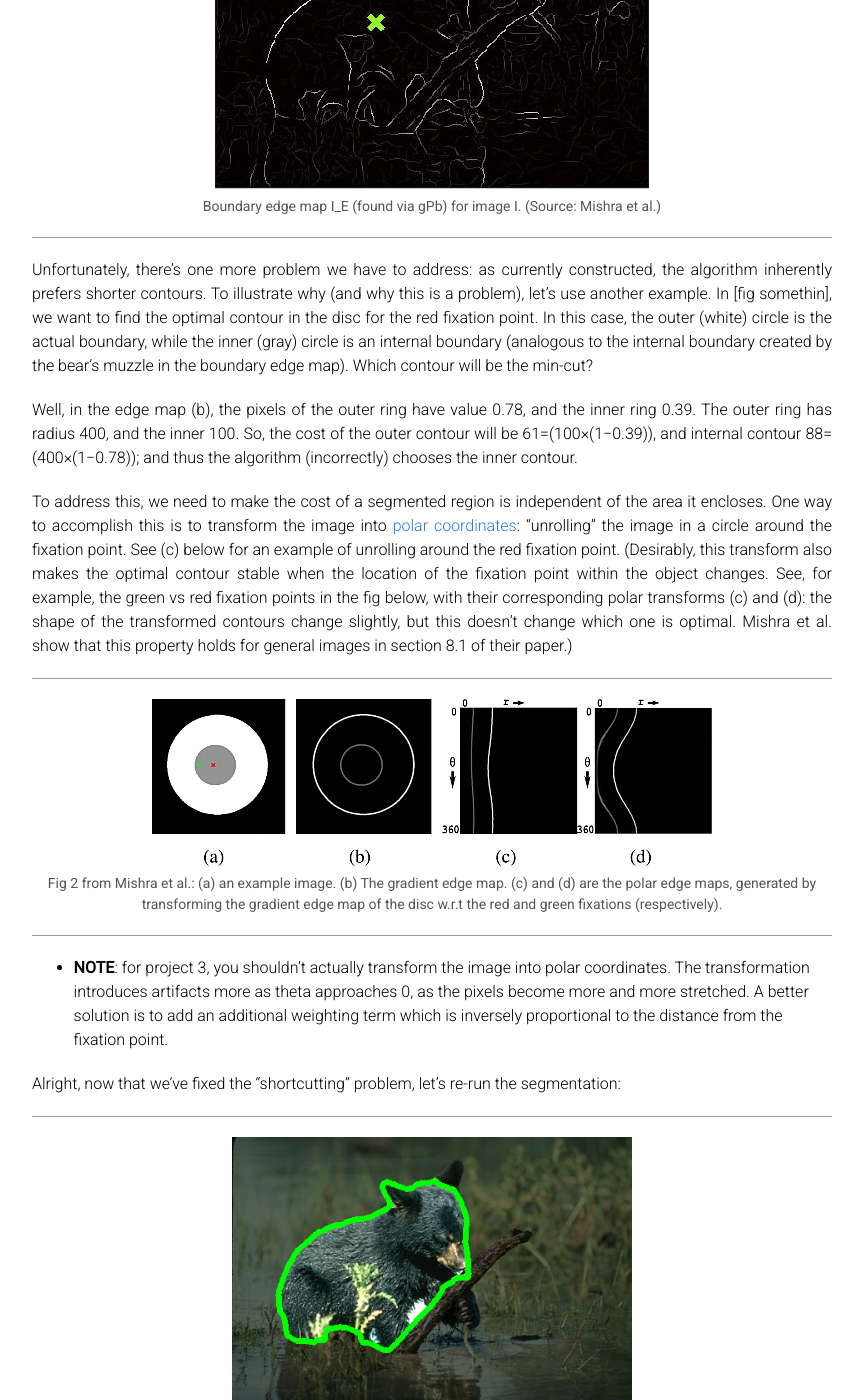
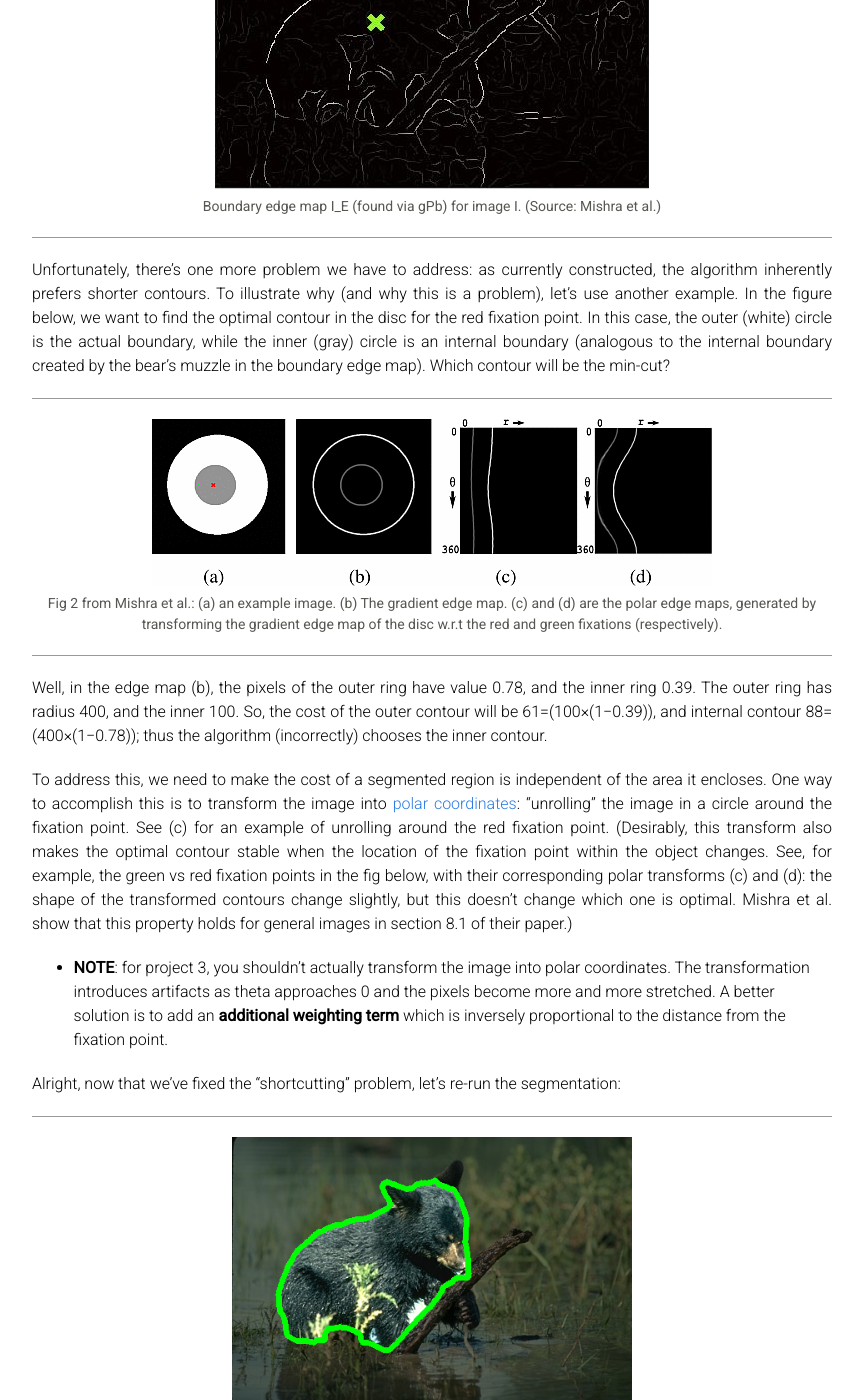
Before and after one commit to cmsc426spring2019/cmsc426spring2019.github.io, a Jekyll site: the page built from graphseg.md, in a window 1280 px wide and 1400 px high, scrolled down 4234 px. Shown: the whole window, without its empty margins (208-1071 px from the left). Built offline with Jekyll 4.4.1, drawn with Linux system fonts in a browser that asks for light colours; formulas are drawn with MathJax 3; part of the change alters nothing that is shown; some of the changed text lies outside the part shown.

Commit message:
Typos and slight rephrasing.

```diff
--- a/graphseg.md
+++ b/graphseg.md
@@ -92,14 +92,14 @@ objects from the background.
 
 
 Before we get into the details of our fixation-based approach, let’s
-consider a basic example of graph-based binary segmentation (binary
-segmentation = foreground/background) segmentation.
+consider a basic example of graph-based binary segmentation ("binary
+segmentation" = segmentation into foreground and background).
 
 In the broadest sense, graph-based segmentation represents an image
 as a graph G = (V, E): the vertices V are regions of the image,
 connected by edges E which are weighted based on some measure of
-pixel similarity. The source vertex *s *is connected to some pixels
-which are known to be in the background, and the sink *t *is
+pixel similarity. The source vertex *s* is connected to some pixels
+which are known to be in the background, and the sink *t* is
 connected to pixels known to be in the foreground (these pixels are
 identified beforehand). To segment the image, we find a
 [minimum-energy cut](https://www.cs.cmu.edu/~ckingsf/bioinfo-lectures/netflow.pdf)
@@ -164,31 +164,11 @@ is at the boundary between two regions of the image.
 
 Unfortunately, there's one more problem we have to address: as currently constructed, the algorithm inherently prefers
 shorter contours. To illustrate why (and why this is a problem), let’s use another example. In
-\[fig somethin\], we want to find the optimal contour in the disc
+the figure below, we want to find the optimal contour in the disc
 for the red fixation point. In this case, the outer (white) circle
 is the actual boundary, while the inner (gray) circle is an internal
 boundary (analogous to the internal boundary created by the bear’s
 muzzle in the boundary edge map). Which contour will be the min-cut?
-
-Well, in the edge map (b), the pixels of the outer ring have
-value 0.78, and the inner ring 0.39. The outer ring has radius
-400, and the inner 100. So, the cost of the outer contour will
-be 61=(100×(1−0.39)), and internal contour 88=(400×(1−0.78));
-and thus the algorithm (incorrectly) chooses the inner contour.
-
-To address this, we need to make the cost of a segmented region
-is independent of the area it encloses. One way to accomplish
-this is to transform the image into [polar coordinates](https://en.wikipedia.org/wiki/Polar_coordinate_system): “unrolling” the image in a
-circle around the fixation point. See (c) below for an
-example of unrolling around the red fixation point. (Desirably,
-this transform also makes the optimal contour stable when the
-location of the fixation point within the object changes. See,
-for example, the green vs red fixation points in the fig below,
-with their corresponding polar transforms (c) and (d): the shape
-of the transformed contours change slightly, but this doesn’t
-change which one is optimal. Mishra et al. show that this
-property holds for general images in section 8.1 of their
-paper.)
 
 <div class="fig figcenter fighighlight">
         <img src="/assets/graphseg/shortcut_problem_example.png">
@@ -200,10 +180,29 @@ w.r.t the red and green fixations (respectively).
 </div>
 </div>
 
+Well, in the edge map (b), the pixels of the outer ring have
+value 0.78, and the inner ring 0.39. The outer ring has radius
+400, and the inner 100. So, the cost of the outer contour will
+be 61=(100×(1−0.39)), and internal contour 88=(400×(1−0.78)); thus the algorithm (incorrectly) chooses the inner contour.
+
+To address this, we need to make the cost of a segmented region
+is independent of the area it encloses. One way to accomplish
+this is to transform the image into [polar coordinates](https://en.wikipedia.org/wiki/Polar_coordinate_system): “unrolling” the image in a
+circle around the fixation point. See (c) for an
+example of unrolling around the red fixation point. (Desirably,
+this transform also makes the optimal contour stable when the
+location of the fixation point within the object changes. See,
+for example, the green vs red fixation points in the fig below,
+with their corresponding polar transforms (c) and (d): the shape
+of the transformed contours change slightly, but this doesn’t
+change which one is optimal. Mishra et al. show that this
+property holds for general images in section 8.1 of their
+paper.)
+
 - **NOTE**: for project 3, you shouldn’t actually transform the image
-into polar coordinates. The transformation introduces artifacts more
-as theta approaches 0, as the pixels become more and more stretched.
-A better solution is to add an additional weighting term which is
+into polar coordinates. The transformation introduces artifacts
+as theta approaches 0 and the pixels become more and more stretched.
+A better solution is to add an **additional weighting term** which is
 inversely proportional to the distance from the fixation point.
 
 Alright, now that we’ve fixed the “shortcutting” problem, let’s
@@ -275,9 +274,9 @@ the energy function $$Q(f)$$:
 $$ \eqalignno{Q(f)&=\sum_{p\in P}U_{p}(l_{p})+\lambda\sum_{(p, q)\in\Omega}V_{p, q}.\delta(l_{p}, l_{q})\cr } $$
 
   - $$U_{p}(l_{p})$$ is the unary weight for $$p$$.
-     - *(If using more than one feature type (for example, color,
+     - (If using more than one feature type (for example, color,
        texture, and flow), this is a weighted average of the different
-       features: $$aU^{color}(p) + bU^{text.}(p) + cU^{flow}(p)$$ for $$a+b+c = 1$$.)*
+       features: $$aU^{color}(p) + bU^{text.}(p) + cU^{flow}(p)$$ for $$a+b+c = 1$$.)
   - $$\Omega$$ is the set of all pairs of adjacent nodes.
   - $$V(p,q)$$ is the binary weight for the edge connecting points $$p$$ and $$q$$ :
 
@@ -387,7 +386,7 @@ other cases we may find other cues useful as well.
  distributions. A simple but effective filter bank is a collection of
  oriented Derivative of Gaussian filters. These filters can be
  created by convolving a simple Sobel filter and a Gaussian kernel
- and then rotating the result. Suppose we want *o *orientations (from
+ and then rotating the result. Suppose we want *o* orientations (from
  0 to 360◦) and *s* scales, we should end up with a total of s × o
  filters. A sample filter bank of size 2×16 is shown below:
 
```
